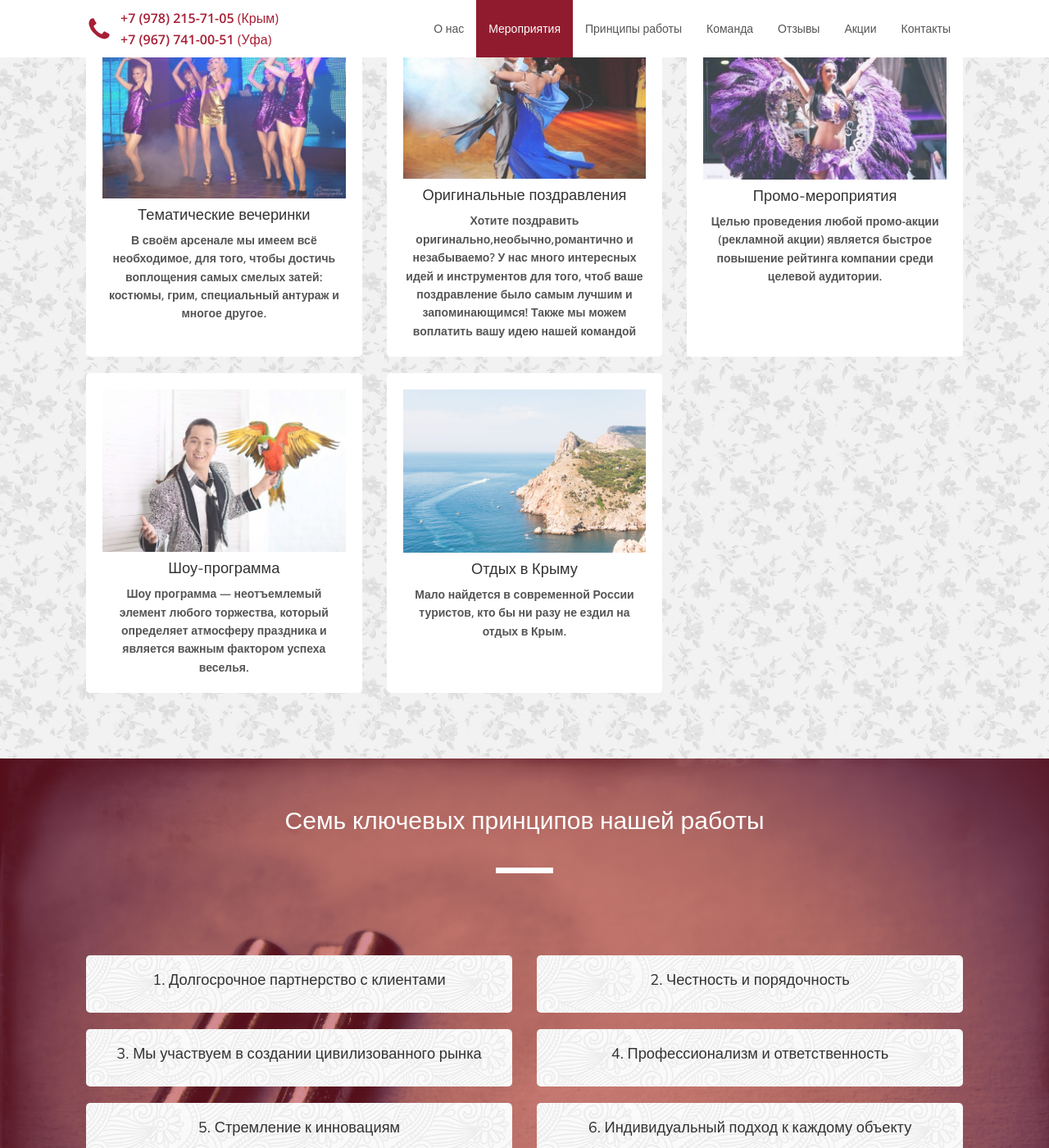
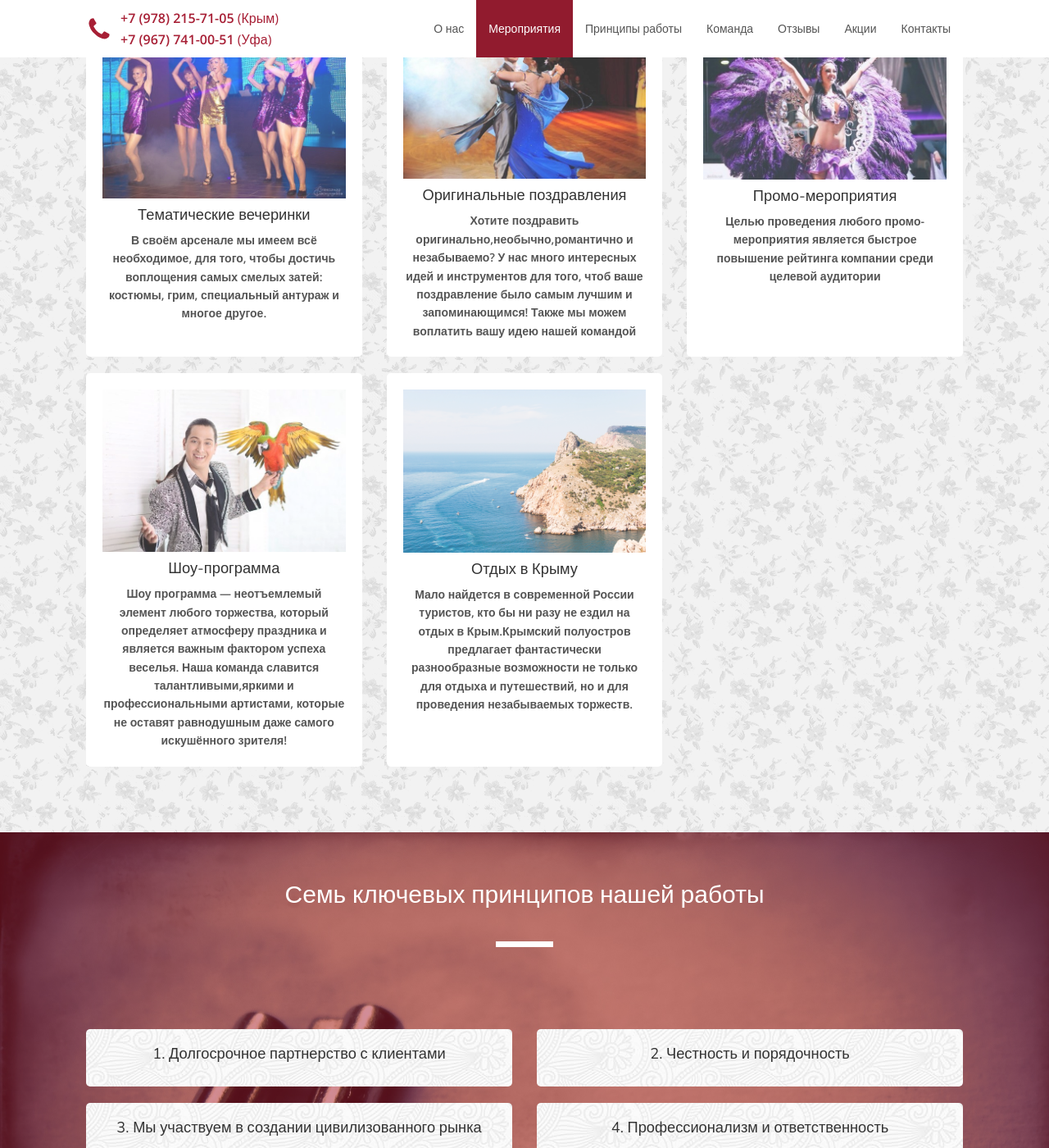
Before and after one commit to verzhinskaya/verzhinskaya.github.io, a Jekyll site: the page built from index.html, in a window 1280 px wide and 1400 px high, scrolled down 2940 px. Shown: the whole window at 82% size. Built offline with Jekyll 4.4.1, drawn with Linux system fonts in a browser that asks for light colours; nearby versions of some CDN libraries.

Commit message:
Update events.yml

```diff
--- a/_data/events.yml
+++ b/_data/events.yml
@@ -34,15 +34,15 @@
 
 - icon: fa-tree
   title: "Промо-мероприятия"
-  description: "Целью проведения любой промо-акции (рекламной акции) является быстрое повышение рейтинга компании среди целевой аудитории."
+  description: "Целью проведения любого промо-мероприятия является быстрое повышение рейтинга компании среди целевой аудитории"
   img: 17.jpg
 
 - icon: fa-space-shuttle
   title: "Шоу-программа"
-  description: "Шоу программа — неотъемлемый элемент любого торжества, который определяет атмосферу праздника и является важным фактором успеха веселья."
+  description: "Шоу программа — неотъемлемый элемент любого торжества, который определяет атмосферу праздника и является важным фактором успеха веселья. Наша команда славится талантливыми,яркими и профессиональными артистами, которые не оставят равнодушным даже самого искушённого зрителя!"
   img: 14.jpg
 
 - icon: fa-tree
   title: "Отдых в Крыму"
-  description: "Мало найдется в современной России туристов, кто бы ни разу не ездил на отдых в Крым."
+  description: "Мало найдется в современной России туристов, кто бы ни разу не ездил на отдых в Крым.Крымский полуостров предлагает фантастически разнообразные возможности не только для отдыха и путешествий, но и для проведения незабываемых торжеств. "
   img: 8.jpg
```
